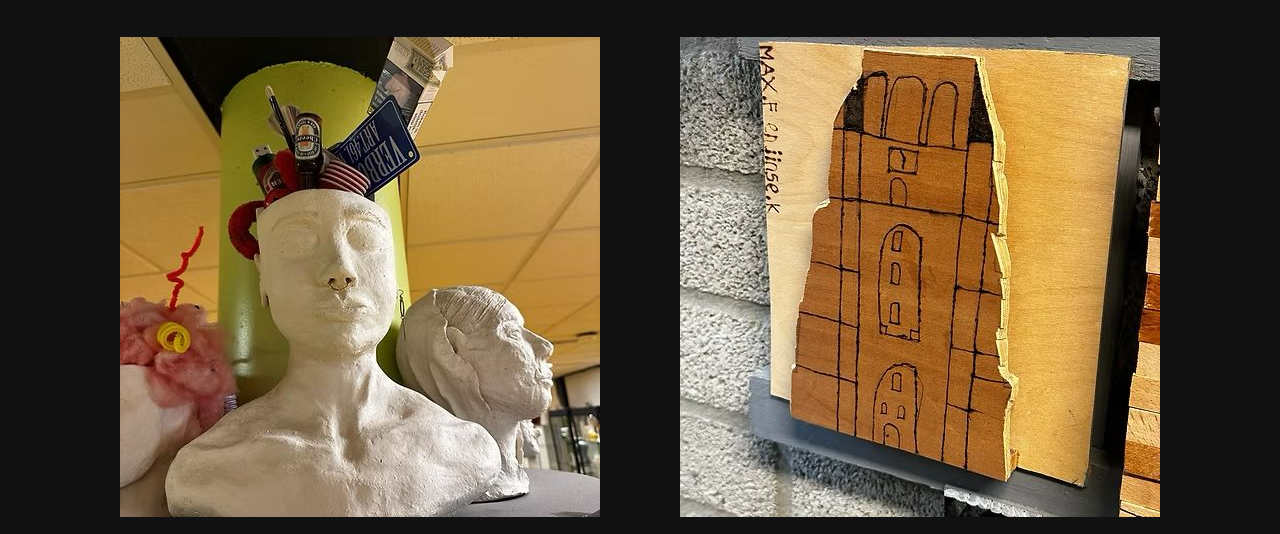
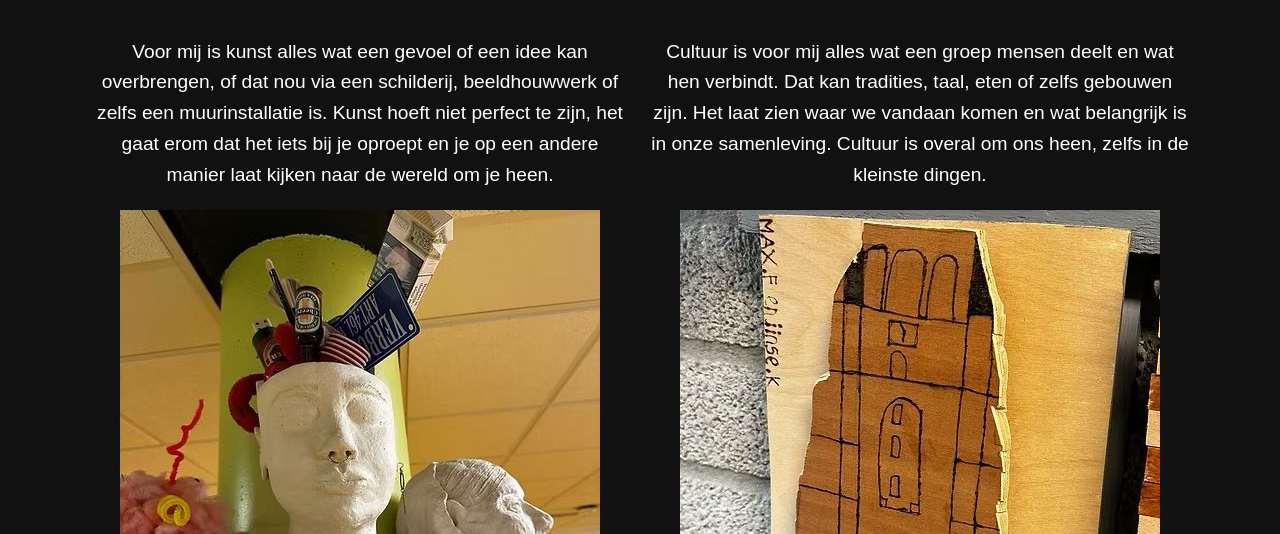
Before and after one commit to YannickD2007/CKV-Website, a plain HTML site: page foto-opdracht.html in a window 1280 px wide. Shown: the part 186-720 px from the top of the page. Drawn offline with Linux system fonts and the light colour scheme.

Commit message:
foto-opdracht.html

```diff
--- a/foto-opdracht.html
+++ b/foto-opdracht.html
@@ -68,6 +68,7 @@
     <section class="gallery">
         <div class="category">
             <h2 class="glitch">KUNST</h2>
+            <p class="theater-text">Voor mij is kunst alles wat een gevoel of een idee kan overbrengen, of dat nou via een schilderij, beeldhouwwerk of zelfs een muurinstallatie is. Kunst hoeft niet perfect te zijn, het gaat erom dat het iets bij je oproept en je op een andere manier laat kijken naar de wereld om je heen.</p>
             <div class="images">
                 <div class="image-box">
                     <img src="6.jpg" alt="Schilderij van een vrouw">
@@ -94,6 +95,7 @@
 
         <div class="category">
             <h2 class="glitch">CULTUUR</h2>
+            <p class="theater-text">Cultuur is voor mij alles wat een groep mensen deelt en wat hen verbindt. Dat kan tradities, taal, eten of zelfs gebouwen zijn. Het laat zien waar we vandaan komen en wat belangrijk is in onze samenleving. Cultuur is overal om ons heen, zelfs in de kleinste dingen.</p>
             <div class="images">
                 <div class="image-box">
                     <img src="3.jpg" alt="Raam met kunstwerken en illustraties">
```
